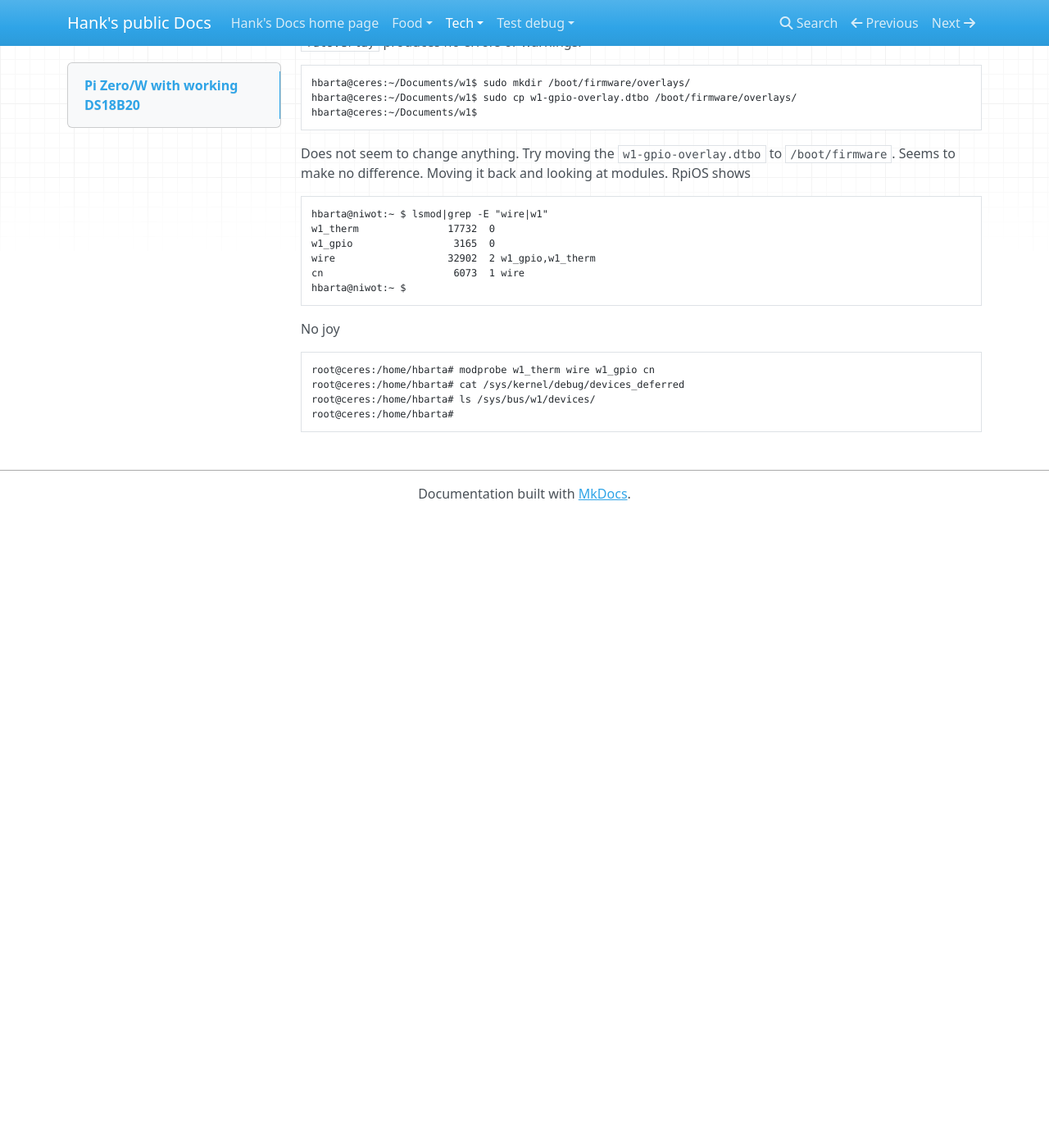
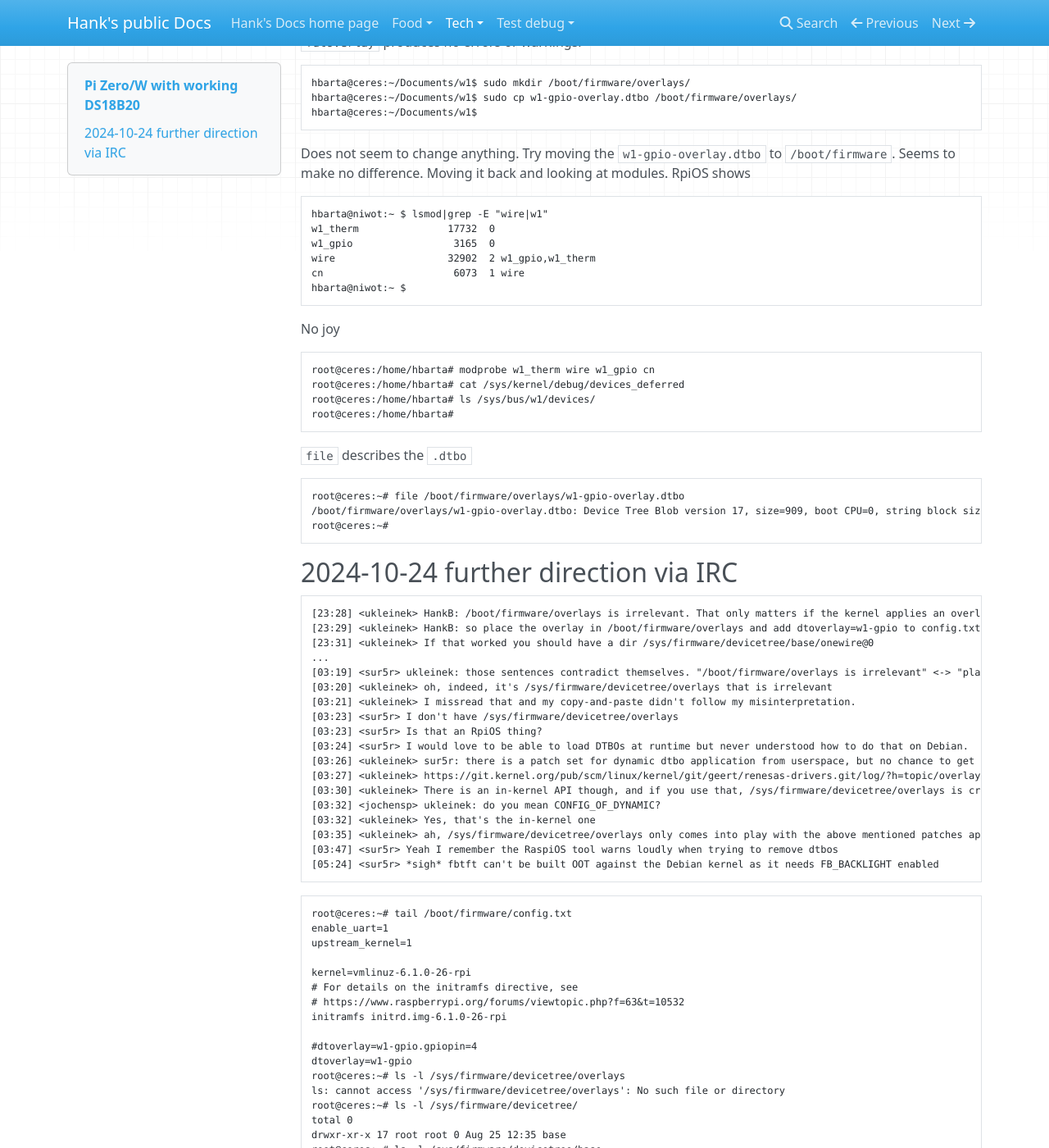
Before and after one commit to HankB/MkDocs-blog, an MkDocs documentation site: the page built from docs/tech/Pi-Zero_Debian_DS18B20.md, in a window 1280 px wide and 1400 px high, scrolled down 1599 px. Shown: the whole window at 82% size. Built offline with MkDocs 1.6.1, drawn with Linux system fonts in a browser that asks for light colours; nearby versions of some CDN libraries; before the commit the page ends 2229 px from its top, so only the background shows below that; some of the changed text lies outside the part shown.

Commit message:
further notes

````diff
--- a/docs/tech/Pi-Zero_Debian_DS18B20.md
+++ b/docs/tech/Pi-Zero_Debian_DS18B20.md
@@ -113,3 +113,92 @@ root@ceres:/home/hbarta# cat /sys/kernel/debug/devices_deferred
 root@ceres:/home/hbarta# ls /sys/bus/w1/devices/
 root@ceres:/home/hbarta#
 ```
+
+`file` describes the `.dtbo`
+
+```text
+root@ceres:~# file /boot/firmware/overlays/w1-gpio-overlay.dtbo
+/boot/firmware/overlays/w1-gpio-overlay.dtbo: Device Tree Blob version 17, size=909, boot CPU=0, string block size=129, DT structure block size=724
+root@ceres:~#
+```
+
+## 2024-10-24 further direction via IRC
+
+```text
+[23:28] <ukleinek> HankB: /boot/firmware/overlays is irrelevant. That only matters if the kernel applies an overlay. You however want the overlay applied by the bootloader.
+[23:29] <ukleinek> HankB: so place the overlay in /boot/firmware/overlays and add dtoverlay=w1-gpio to config.txt
+[23:31] <ukleinek> If that worked you should have a dir /sys/firmware/devicetree/base/onewire@0
+...
+[03:19] <sur5r> ukleinek: those sentences contradict themselves. "/boot/firmware/overlays is irrelevant" <-> "place the overlay in /boot/firmware/overlays and add dtoverlay=w1-gpio to config.txt"
+[03:20] <ukleinek> oh, indeed, it's /sys/firmware/devicetree/overlays that is irrelevant
+[03:21] <ukleinek> I missread that and my copy-and-paste didn't follow my misinterpretation.
+[03:23] <sur5r> I don't have /sys/firmware/devicetree/overlays
+[03:23] <sur5r> Is that an RpiOS thing?
+[03:24] <sur5r> I would love to be able to load DTBOs at runtime but never understood how to do that on Debian.
+[03:26] <ukleinek> sur5r: there is a patch set for dynamic dtbo application from userspace, but no chance to get that into mainline. Many drivers assume the dtb doesn't change and keep references to it. Even if they maintain pointers to unrelated parts of the dtb their offset might change (I think), so that's calling for data corruption.
+[03:27] <ukleinek> https://git.kernel.org/pub/scm/linux/kernel/git/geert/renesas-drivers.git/log/?h=topic/overlays is the most maintained version of if AFAIK
+[03:30] <ukleinek> There is an in-kernel API though, and if you use that, /sys/firmware/devicetree/overlays is created. (Dangerous half knowledge. That is at least the reason the dtb is in /sys/firmware/devicetree/base and not in /sys/firmware/devicetree/ directly)
+[03:32] <jochensp> ukleinek: do you mean CONFIG_OF_DYNAMIC?
+[03:32] <ukleinek> Yes, that's the in-kernel one
+[03:35] <ukleinek> ah, /sys/firmware/devicetree/overlays only comes into play with the above mentioned patches applied.
+[03:47] <sur5r> Yeah I remember the RaspiOS tool warns loudly when trying to remove dtbos
+[05:24] <sur5r> *sigh* fbtft can't be built OOT against the Debian kernel as it needs FB_BACKLIGHT enabled
+```
+
+```text
+root@ceres:~# tail /boot/firmware/config.txt
+enable_uart=1
+upstream_kernel=1
+
+kernel=vmlinuz-6.1.0-26-rpi
+# For details on the initramfs directive, see
+# https://www.raspberrypi.org/forums/viewtopic.php?f=63&t=10532
+initramfs initrd.img-6.1.0-26-rpi
+
+#dtoverlay=w1-gpio.gpiopin=4
+dtoverlay=w1-gpio
+root@ceres:~# ls -l /sys/firmware/devicetree/overlays
+ls: cannot access '/sys/firmware/devicetree/overlays': No such file or directory
+root@ceres:~# ls -l /sys/firmware/devicetree/
+total 0
+drwxr-xr-x 17 root root 0 Aug 25 12:35 base
+root@ceres:~# ls -l /sys/firmware/devicetree/base
+total 0
+-r--r--r--  1 root root  4 Oct 24 09:43 '#address-cells'
+-r--r--r--  1 root root  4 Oct 24 09:43 '#size-cells'
+drwxr-xr-x  2 root root  0 Oct 24 09:43  __symbols__
+drwxr-xr-x  2 root root  0 Oct 24 09:43  aliases
+drwxr-xr-x  2 root root  0 Oct 24 09:43  arm-pmu
+drwxr-xr-x  3 root root  0 Oct 24 09:43  axi
+drwxr-xr-x  4 root root  0 Oct 24 09:43  chosen
+drwxr-xr-x  4 root root  0 Oct 24 09:43  clocks
+-r--r--r--  1 root root 38 Aug 25 12:35  compatible
+drwxr-xr-x  3 root root  0 Oct 24 09:43  cpus
+-r--r--r--  1 root root  4 Oct 24 09:43  interrupt-parent
+drwxr-xr-x  3 root root  0 Oct 24 09:43  leds
+drwxr-xr-x  2 root root  0 Oct 24 09:43  memory@0
+-r--r--r--  1 root root  8 Oct 24 09:43  memreserve
+-r--r--r--  1 root root 28 Oct 24 09:43  model
+-r--r--r--  1 root root  1 Oct 24 09:43  name
+drwxr-xr-x  2 root root  0 Oct 24 09:43  phy
+drwxr-xr-x  3 root root  0 Oct 24 09:43  reserved-memory
+-r--r--r--  1 root root 17 Oct 24 09:43  serial-number
+drwxr-xr-x 40 root root  0 Oct 24 09:43  soc
+drwxr-xr-x  2 root root  0 Oct 24 09:43  system
+drwxr-xr-x  3 root root  0 Oct 24 09:43  thermal-zones
+drwxr-xr-x  2 root root  0 Oct 24 09:43  wifi-pwrseq
+root@ceres:~#
+```
+
+Reboot now
+
+```text
+root@ceres:~# ls -l /sys/firmware/devicetree/overlays
+ls: cannot access '/sys/firmware/devicetree/overlays': No such file or directory
+root@ceres:~# tail -1 /boot/firmware/config.txt
+dtoverlay=w1-gpio
+root@ceres:~# for m in  w1_therm wire w1_gpio cn; do modprobe $m; done
+root@ceres:~# ls -l /sys/firmware/devicetree/overlays
+ls: cannot access '/sys/firmware/devicetree/overlays': No such file or directory
+root@ceres:~#
+```
````
